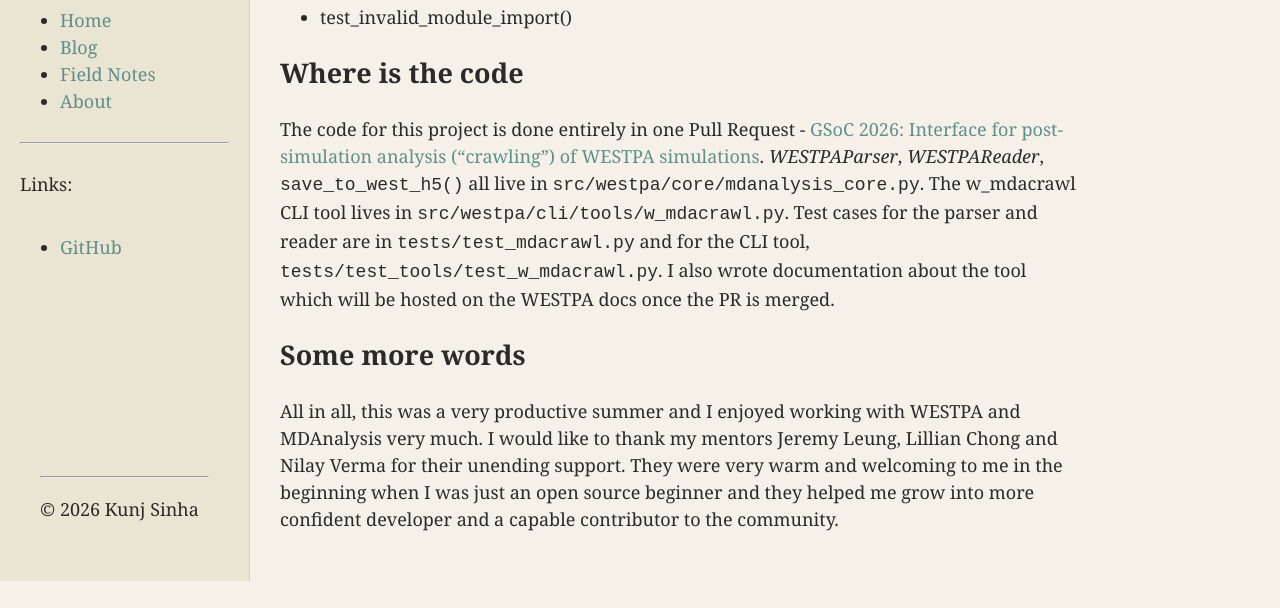
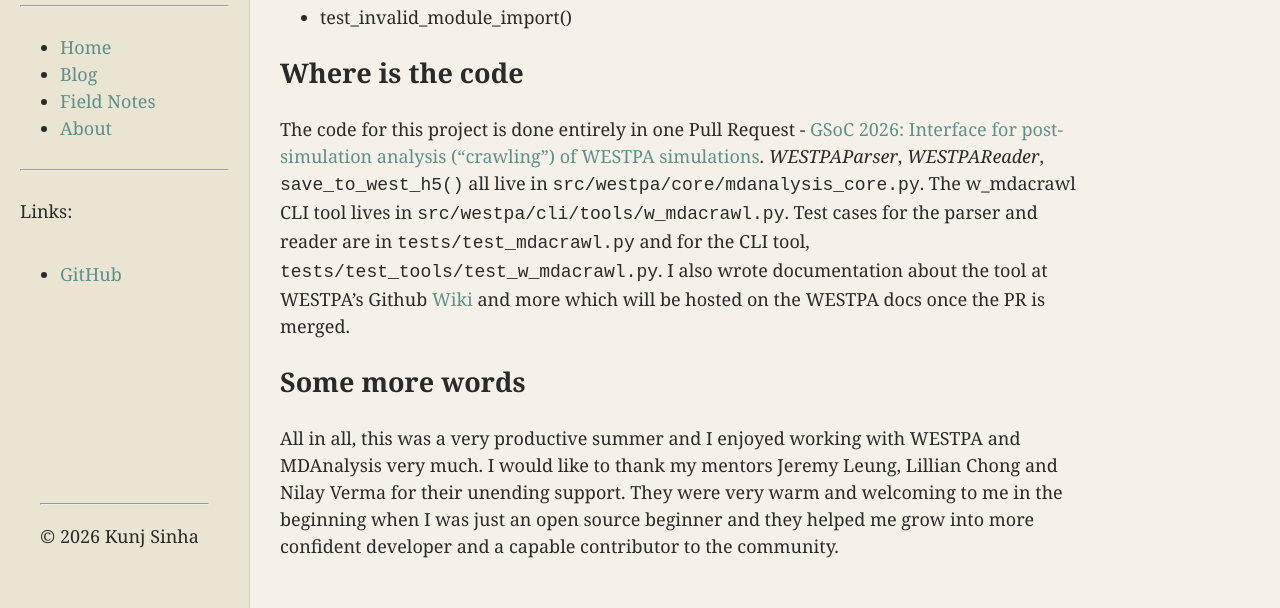
Before and after one commit to kunjsinha/kunjsinha.github.io, a Jekyll site: the page built from _posts/2026-08-21-GSoC-Final-Submission.md, in a window 1280 px wide and 900 px high, scrolled down 3018 px, cut to the strip 292-900 px from the top of the window. Built offline with Jekyll 4.4.1, drawn with Linux system fonts in a browser that asks for light colours; before the commit the page ends 3891 px from its top, so only the background shows below that.

Commit message:
Add wiki link

```diff
--- a/_posts/2026-08-21-GSoC-Final-Submission.md
+++ b/_posts/2026-08-21-GSoC-Final-Submission.md
@@ -56,7 +56,7 @@
 
 ## Where is the code
 The code for this project is done entirely in one Pull Request - [GSoC 2026: Interface for post-simulation analysis (“crawling”) of WESTPA simulations](https://github.com/westpa/westpa/pull/594).
-*WESTPAParser*, *WESTPAReader*, `save_to_west_h5()` all live in `src/westpa/core/mdanalysis_core.py`. The w_mdacrawl CLI tool lives in `src/westpa/cli/tools/w_mdacrawl.py`. Test cases for the parser and reader are in `tests/test_mdacrawl.py` and for the CLI tool, `tests/test_tools/test_w_mdacrawl.py`. I also wrote documentation about the tool which will be hosted on the WESTPA docs once the PR is merged.
+*WESTPAParser*, *WESTPAReader*, `save_to_west_h5()` all live in `src/westpa/core/mdanalysis_core.py`. The w_mdacrawl CLI tool lives in `src/westpa/cli/tools/w_mdacrawl.py`. Test cases for the parser and reader are in `tests/test_mdacrawl.py` and for the CLI tool, `tests/test_tools/test_w_mdacrawl.py`. I also wrote documentation about the tool at WESTPA's Github [Wiki](https://github.com/westpa/westpa/wiki/man:w_mdacrawl) and more which will be hosted on the WESTPA docs once the PR is merged.
 
 ## Some more words
 All in all, this was a very productive summer and I enjoyed working with WESTPA and MDAnalysis very much. I would like to thank my mentors Jeremy Leung, Lillian Chong and Nilay Verma for their unending support. They were very warm and welcoming to me in the beginning when I was just an open source beginner and they helped me grow into more confident developer and a capable contributor to the community.
```
